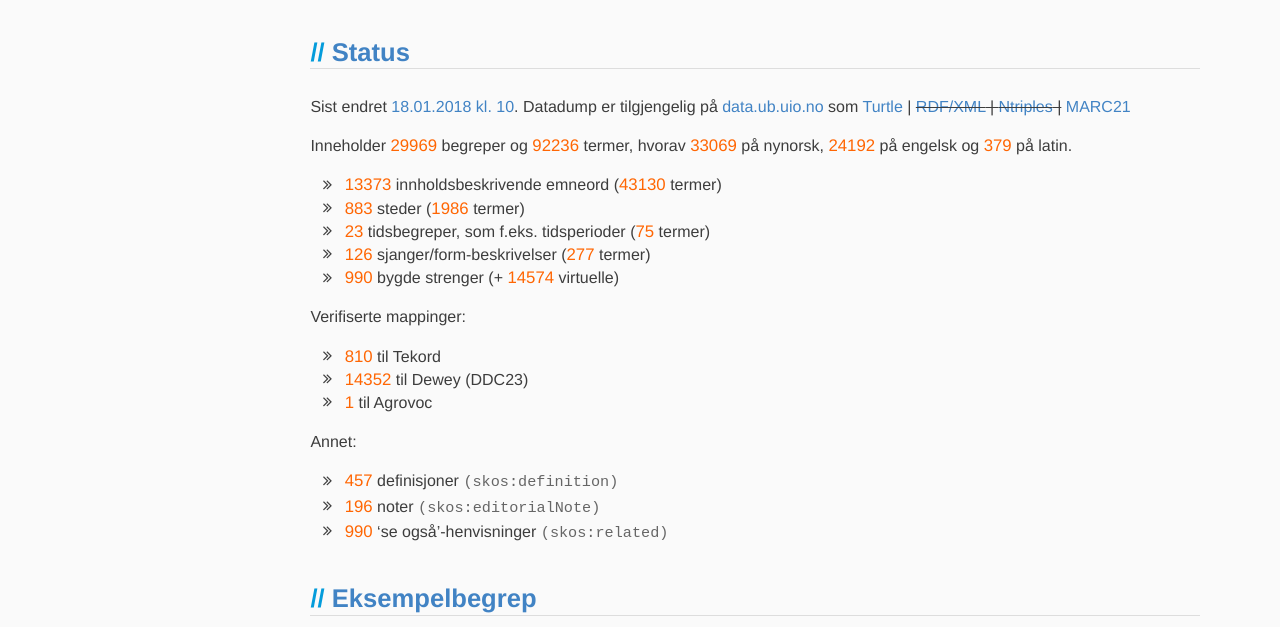
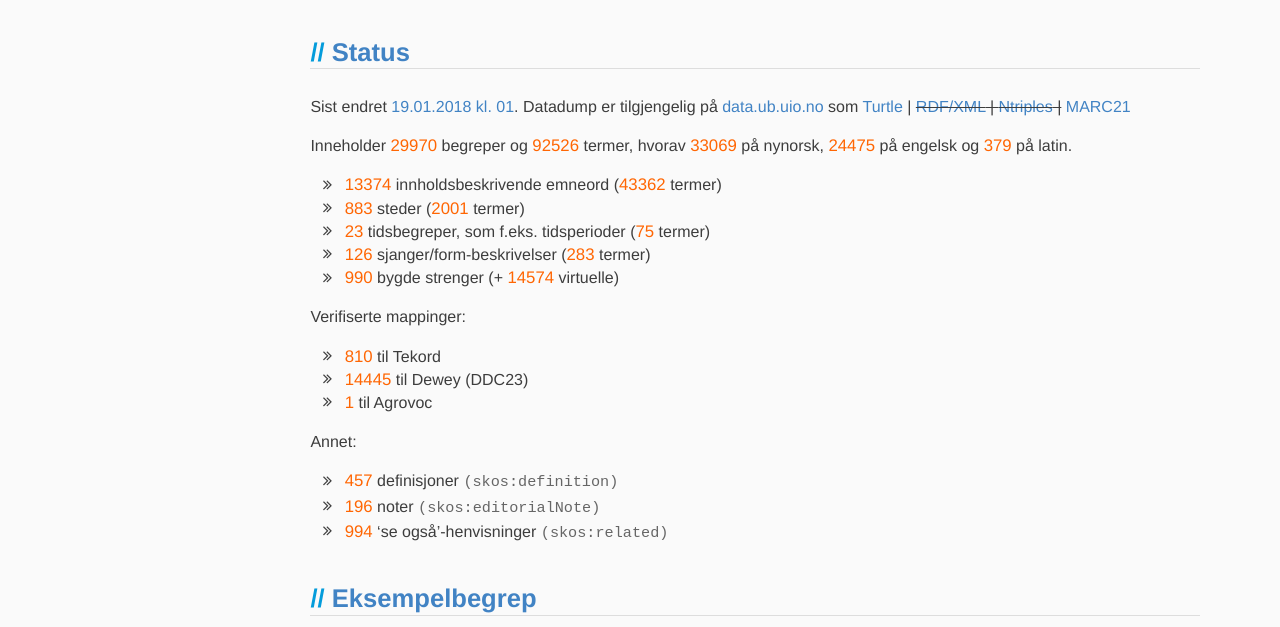
Before and after one commit to realfagstermer/realfagstermer.github.io, a Jekyll site: the page built from index.html, in a window 1280 px wide and 900 px high. Shown: the part 174-801 px from the top of the window. Built offline with Jekyll 4.4.1, drawn with Linux system fonts in a browser that asks for light colours; nearby versions of some CDN libraries; library files that are not in the unit come from our copies.

Commit message:
Update stats

```diff
--- a/_data/stats_current.json
+++ b/_data/stats_current.json
@@ -1,6 +1,6 @@
 {
-  "concepts": 29969,
-  "conceptsWithoutStrings": 14405,
+  "concepts": 29970,
+  "conceptsWithoutStrings": 14406,
   "facets": {
     "CompoundConcept": {
       "concepts": 990,
@@ -9,35 +9,35 @@
     },
     "GenreForm": {
       "altLabels": {
-        "en": 13,
+        "en": 18,
         "la": 0,
         "nb": 103,
         "nn": 0
       },
       "concepts": 126,
       "prefLabels": {
-        "en": 30,
+        "en": 31,
         "la": 0,
         "nb": 126,
         "nn": 5
       },
-      "terms": 277
+      "terms": 283
     },
     "Place": {
       "altLabels": {
-        "en": 143,
+        "en": 145,
         "la": 0,
         "nb": 96,
         "nn": 7
       },
       "concepts": 883,
       "prefLabels": {
-        "en": 835,
+        "en": 848,
         "la": 1,
         "nb": 883,
         "nn": 21
       },
-      "terms": 1986
+      "terms": 2001
     },
     "Time": {
       "altLabels": {
@@ -57,19 +57,19 @@
     },
     "Topic": {
       "altLabels": {
-        "en": 1702,
+        "en": 1746,
         "la": 24,
-        "nb": 4390,
-        "nn": 5375
+        "nb": 4396,
+        "nn": 5378
       },
-      "concepts": 13373,
+      "concepts": 13374,
       "prefLabels": {
-        "en": 5837,
+        "en": 6018,
         "la": 354,
-        "nb": 13371,
-        "nn": 12077
+        "nb": 13372,
+        "nn": 12074
       },
-      "terms": 43130
+      "terms": 43362
     },
     "VirtualCompoundConcept": {
       "concepts": 14574,
@@ -78,26 +78,26 @@
     }
   },
   "features": {
-    "broadMatch": 2272,
-    "closeMatch": 10516,
+    "broadMatch": 2296,
+    "closeMatch": 10581,
     "definition": 457,
     "editorialNote": 196,
-    "exactMatch": 3574,
+    "exactMatch": 3573,
     "narrowMatch": 0,
-    "related": 990,
-    "relatedMatch": 3354
+    "related": 994,
+    "relatedMatch": 3364
   },
   "mappings": {
     "agrovoc": 1,
-    "ddc": 14352,
+    "ddc": 14445,
     "tekord": 810
   },
   "terms": {
-    "_sum": 92236,
-    "en": 24192,
+    "_sum": 92526,
+    "en": 24475,
     "la": 379,
-    "nb": 34596,
+    "nb": 34603,
     "nn": 33069
   },
-  "ts": 1516271796
+  "ts": 1516324512
 }
```
Also changed, not shown: _data/stats.json.
